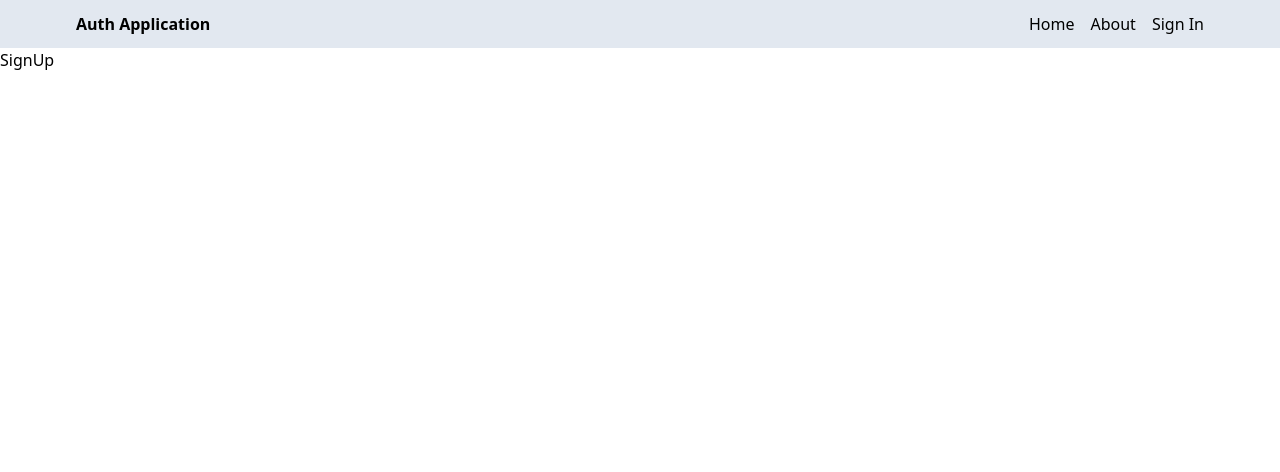
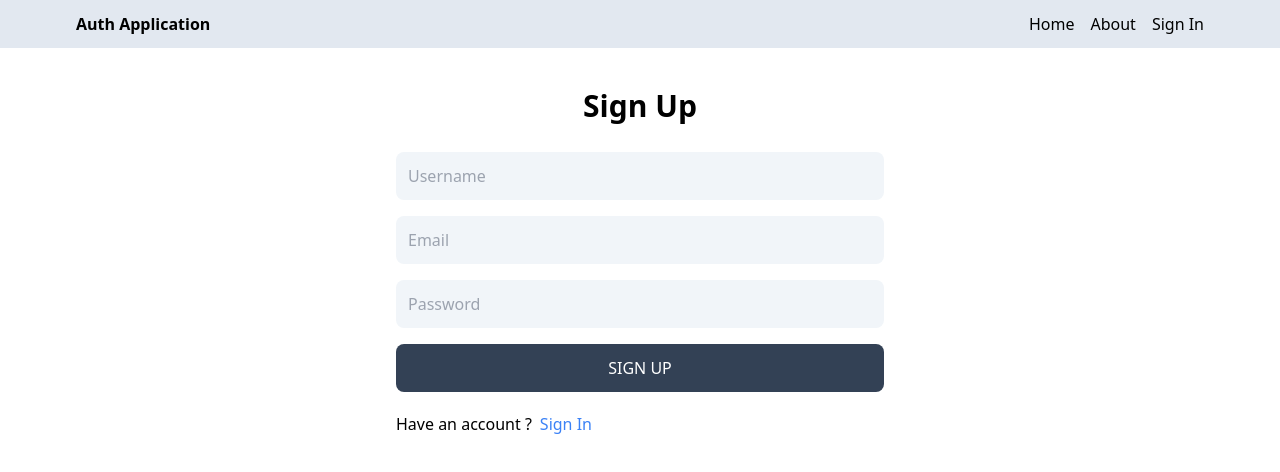
Before and after one commit to donnymboma01/mern-auth-client, a React (Vite) app: page /sign-up in a window 1280 px wide. Shown: the top 472 px of the page. Built offline with nearby package versions, Linux system fonts and the light colour scheme.

Commit message:
feat: complete signup page

```diff
--- a/src/pages/SignUp.jsx
+++ b/src/pages/SignUp.jsx
@@ -1,10 +1,42 @@
 /* eslint-disable no-unused-vars */
-import React from 'react'
+import React from "react";
+import { Link } from "react-router-dom";
 
 function SignUp() {
   return (
-    <div>SignUp</div>
-  )
+    <div className="p-3 max-w-lg mx-auto">
+      <h1 className="text-3xl text-center font-semibold my-7">Sign Up</h1>
+      <form action="" className="flex flex-col gap-4">
+        <input
+          type="text"
+          placeholder="Username"
+          id="username"
+          className="bg-slate-100 p-3 rounded-lg"
+        />
+        <input
+          type="email"
+          placeholder="Email"
+          id="email"
+          className="bg-slate-100 p-3 rounded-lg"
+        />
+        <input
+          type="password"
+          placeholder="Password"
+          id="password"
+          className="bg-slate-100 p-3 rounded-lg"
+        />
+        <button className="bg-slate-700 text-white p-3 rounded-lg uppercase hover:opacity-95 disabled:opacity-80">
+          Sign Up
+        </button>
+      </form>
+      <div className="flex gap-2 mt-5">
+        <p>Have an account ?</p>
+        <Link to="/sign-in">
+          <span className="text-blue-500">Sign In</span>
+        </Link>
+      </div>
+    </div>
+  );
 }
 
-export default SignUp
+export default SignUp;
```
